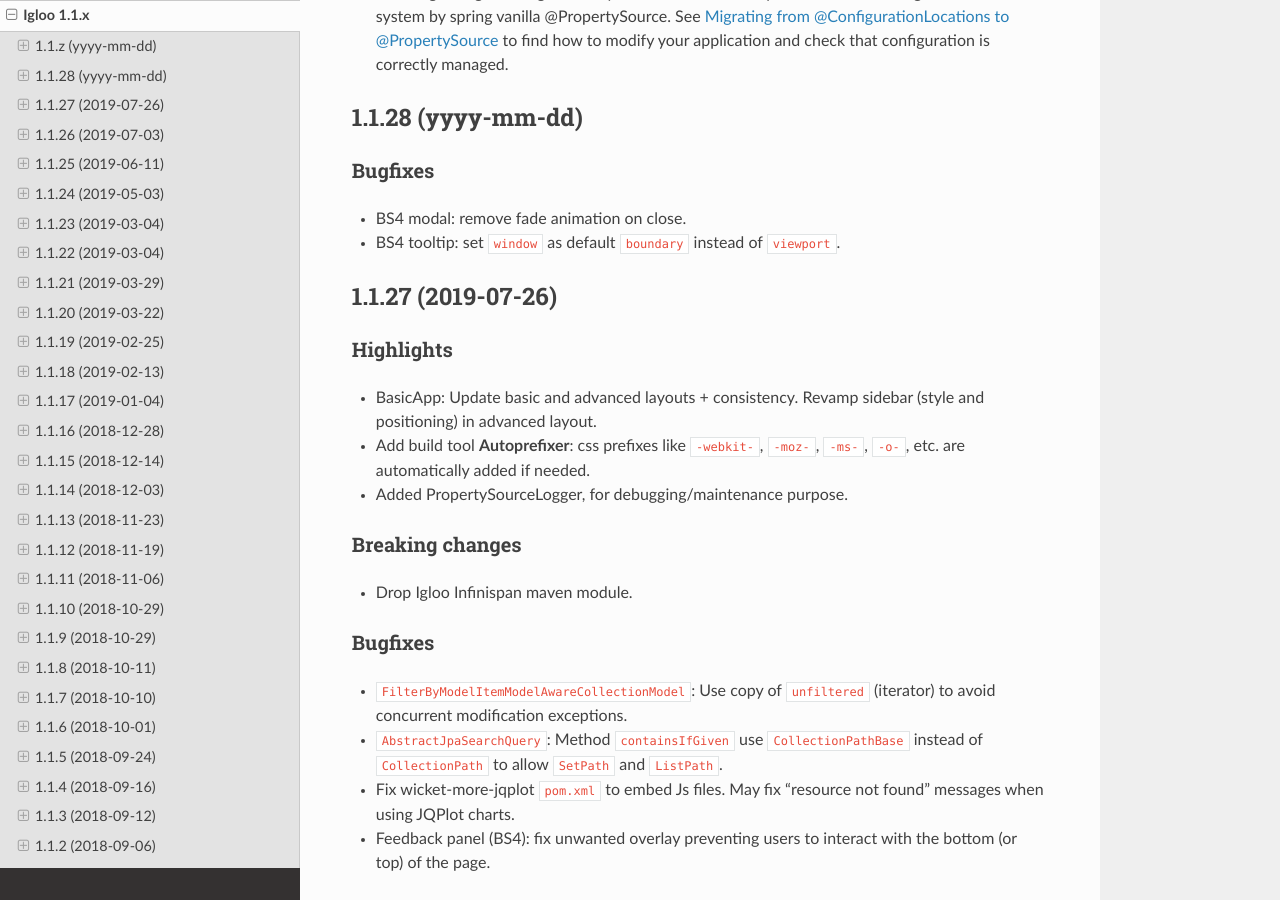
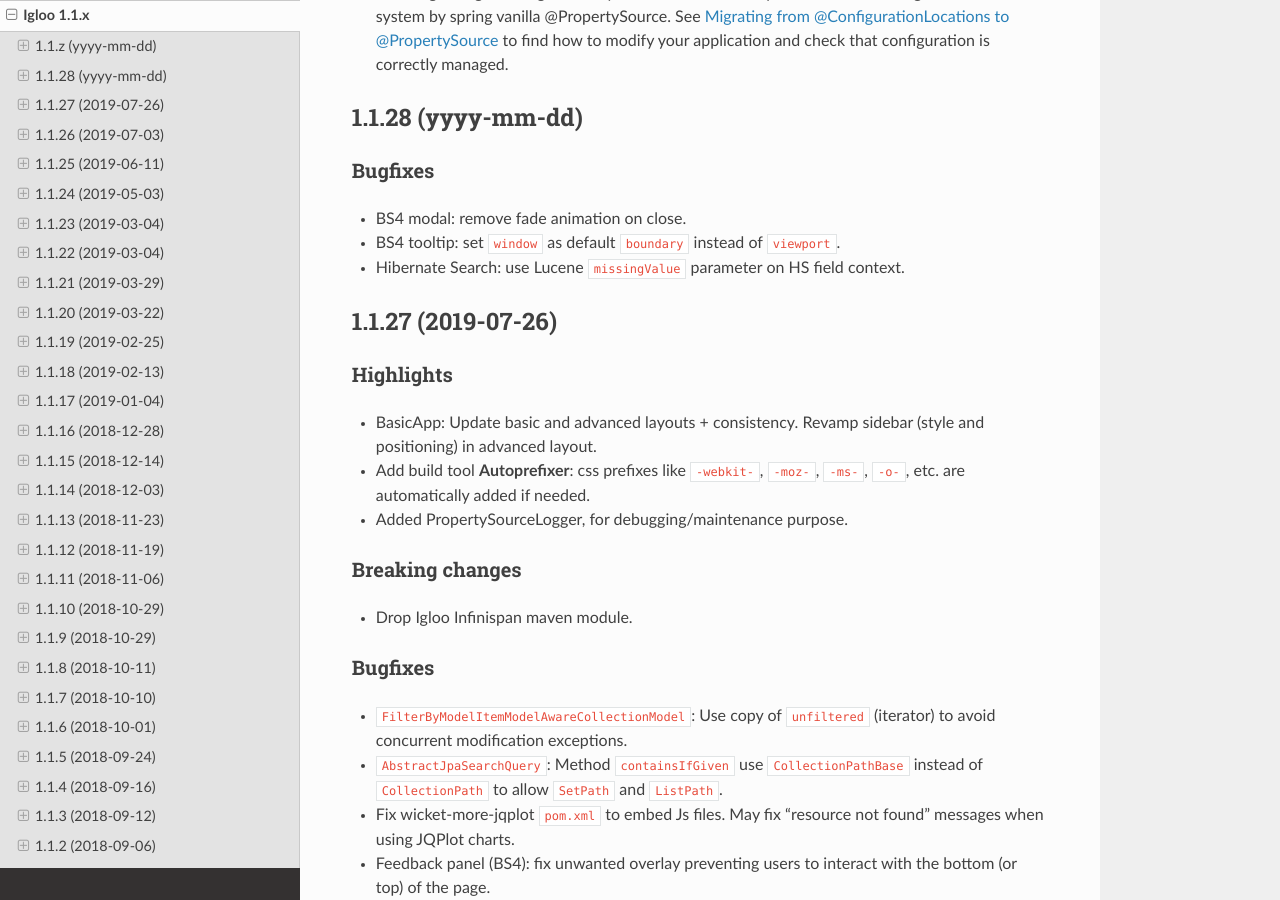
Before and after one commit to igloo-project/igloo-doc, a Sphinx documentation site: the page built from source/release-notes/1.1.x.rst, in a window 1280 px wide and 900 px high, scrolled down 333 px. Built offline with Sphinx 7.4.7 and the Read the Docs theme 2.0.0, drawn with Linux system fonts in a browser that asks for light colours.

Commit message:
1.1.28: update release notes

```diff
--- a/source/release-notes/1.1.x.rst
+++ b/source/release-notes/1.1.x.rst
@@ -27,6 +27,7 @@
 
 * BS4 modal: remove fade animation on close.
 * BS4 tooltip: set ``window`` as default ``boundary`` instead of ``viewport``.
+* Hibernate Search: use Lucene ``missingValue`` parameter on HS field context.
 
 .. _v1.1.27:
 
```
